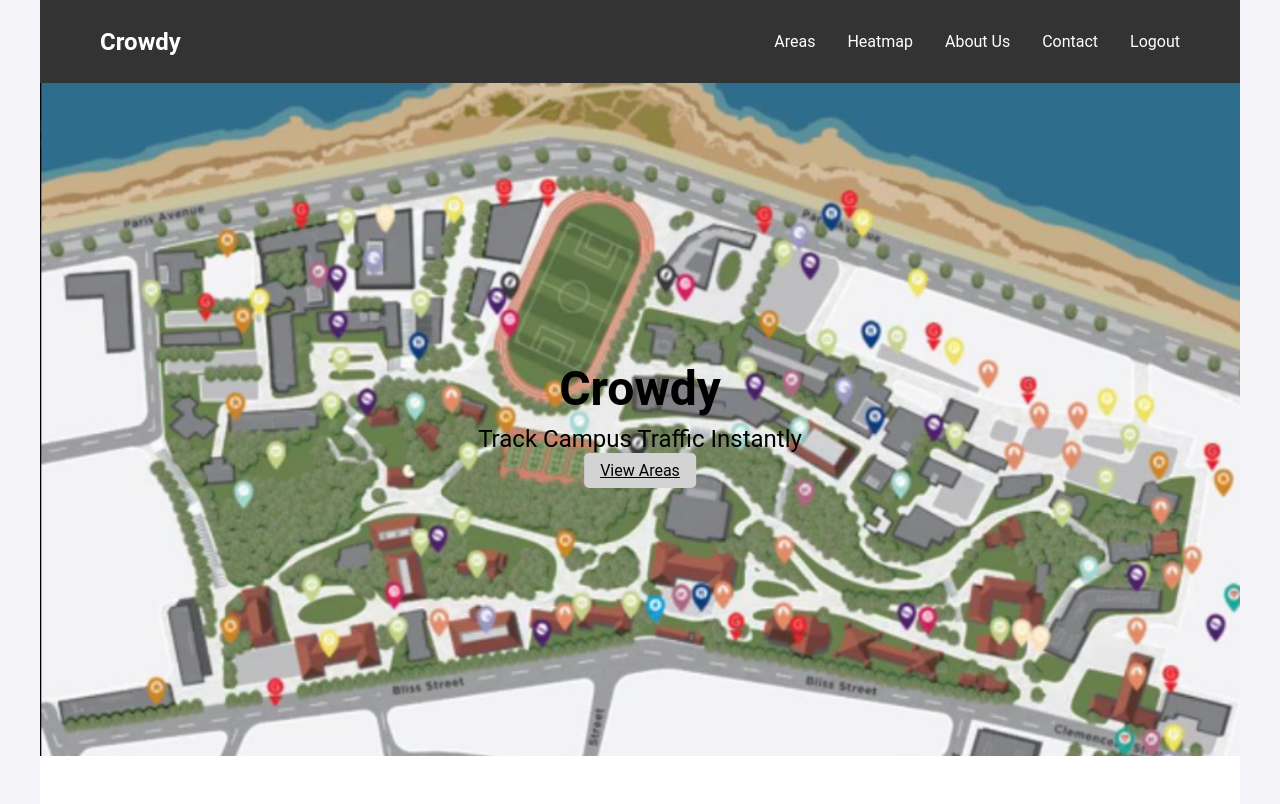
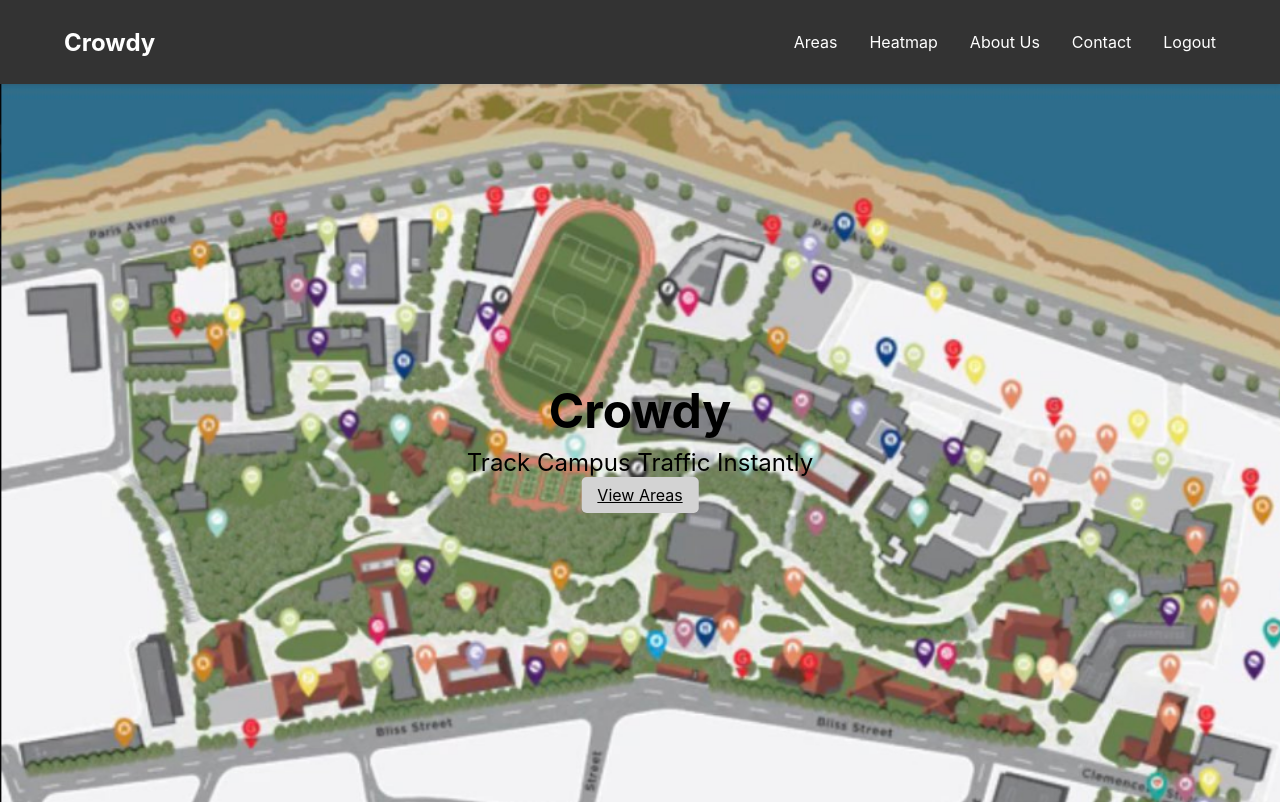
Before and after one commit to bailoun/crowdyaub, a React (Create React App) app: page / in a window 1280 px wide. Shown: the top 804 px of the page. Built offline with nearby package versions, Linux system fonts and the light colour scheme; no server answers; sample sign-in values are in the browser's storage.

Commit message:
minor updates

```diff
--- a/src/App.js
+++ b/src/App.js
@@ -58,6 +58,7 @@ function App() {
   return (
     <Router>
       {user && <Header user={user} />}  {/* Only show the header if the user is verified */}
+      <main>
         <PageTransition>
           <Routes>
             <Route path="/" element={user ? <HomePage /> : <Navigate to="/login" />} />
@@ -77,6 +78,7 @@ function App() {
             <Route path="/heatmap" element={user ? <HeatmapPage /> : <Navigate to="/login" />} />
           </Routes>
         </PageTransition>
+      </main>
       {showFooter && <Footer />}  {/* Only show the footer if not on login or sign-up page */}
     </Router>
   );
--- a/src/components/LoginPage.js
+++ b/src/components/LoginPage.js
@@ -16,10 +16,12 @@ const LoginPage = () => {
   const [error, setError] = useState('');
   const [loading, setLoading] = useState(false);
   const [message, setMessage] = useState('');
+  const [captchaError, setCaptchaError] = useState('');  // New state for captcha error message
   const navigate = useNavigate();
 
   const handleCaptchaChange = (value) => {
     setCaptchaValid(!!value);
+    setCaptchaError('');  // Clear the captcha error message when CAPTCHA is completed
   };
 
   const handlePasswordReset = async () => {
@@ -49,7 +51,7 @@ const LoginPage = () => {
 
   const handleLogin = async () => {
     if (!captchaValid) {
-      setError('Please complete the CAPTCHA.');
+      setCaptchaError('Please complete the CAPTCHA.');
       return;
     }
 
@@ -125,11 +127,14 @@ const LoginPage = () => {
               {showPassword ? <FaEyeSlash /> : <FaEye />}
             </span>
           </div>
-          <ReCAPTCHA
-            sitekey="6Lcy_igqAAAAAKvKcSfaYudIdxo7uGqcaedRzdrH" // Your reCAPTCHA v2 site key
-            onChange={handleCaptchaChange}
-          />
-          <button className="login-button" onClick={handleLogin} disabled={loading || !captchaValid}>
+          <div style={{ display: 'flex', justifyContent: 'center', margin: '1rem 0' }}>
+            <ReCAPTCHA
+              sitekey="6Lcy_igqAAAAAKvKcSfaYudIdxo7uGqcaedRzdrH"
+              onChange={handleCaptchaChange}
+            />
+          </div>
+          {captchaError && <p className="login-error">{captchaError}</p>}
+          <button className="login-button" onClick={handleLogin} disabled={loading}>
             {loading ? 'Loading...' : 'Login'}
           </button>
           <p className="forgot-password-text" onClick={handlePasswordReset}>
--- a/src/components/SignUpPage.js
+++ b/src/components/SignUpPage.js
@@ -3,7 +3,7 @@
 import React, { useState } from 'react';
 import { useNavigate, Link } from 'react-router-dom';
 import { createUserWithEmailAndPassword, sendEmailVerification } from 'firebase/auth';
-import { auth } from '../firebase';
+import { auth } from '../firebase'; // Correct import for auth
 import { FaEye, FaEyeSlash, FaEnvelope } from 'react-icons/fa';
 import ReCAPTCHA from 'react-google-recaptcha';
 import '../styles/LoginPage.css';
@@ -15,17 +15,19 @@ const SignUpPage = () => {
   const [showPassword, setShowPassword] = useState(false);
   const [showConfirmPassword, setShowConfirmPassword] = useState(false);
   const [captchaValid, setCaptchaValid] = useState(false);
+  const [captchaError, setCaptchaError] = useState('');  // New state for captcha error message
   const [error, setError] = useState('');
   const [loading, setLoading] = useState(false);
   const navigate = useNavigate();
 
   const handleCaptchaChange = (value) => {
     setCaptchaValid(!!value);
+    setCaptchaError('');  // Clear the captcha error message when CAPTCHA is completed
   };
 
   const handleSignUp = async () => {
     if (!captchaValid) {
-      setError('Please complete the CAPTCHA.');
+      setCaptchaError('Please complete the CAPTCHA.');
       return;
     }
 
@@ -120,11 +122,14 @@ const SignUpPage = () => {
               {showConfirmPassword ? <FaEyeSlash /> : <FaEye />}
             </span>
           </div>
-          <ReCAPTCHA
-            sitekey="6Lcy_igqAAAAAKvKcSfaYudIdxo7uGqcaedRzdrH" // Your reCAPTCHA v2 site key
-            onChange={handleCaptchaChange}
-          />
-          <button className="login-button" onClick={handleSignUp} disabled={loading || !captchaValid}>
+          <div style={{ display: 'flex', justifyContent: 'center', margin: '1rem 0' }}>
+            <ReCAPTCHA
+              sitekey="6Lcy_igqAAAAAKvKcSfaYudIdxo7uGqcaedRzdrH"
+              onChange={handleCaptchaChange}
+            />
+          </div>
+          {captchaError && <p className="login-error">{captchaError}</p>}
+          <button className="login-button" onClick={handleSignUp} disabled={loading}>
             {loading ? 'Loading...' : 'Sign Up'}
           </button>
           {error && <p className="login-error">{error}</p>}
--- a/src/styles/Header.css
+++ b/src/styles/Header.css
@@ -4,6 +4,9 @@
     color: #fff;
     padding: 1rem 0;
     position: relative; /* Needed for hamburger menu positioning */
+    width: 100%; /* Ensure the header spans the full width */
+    z-index: 1000; /* Ensure the header is above other content */
+    box-shadow: 0 2px 4px rgba(0, 0, 0, 0.1); /* Add subtle shadow for better visibility */
 }
 
 .header .container {
@@ -11,6 +14,9 @@
     justify-content: space-between;
     align-items: center;
     position: relative; /* Allow positioning of the hamburger menu */
+    max-width: 1200px; /* Ensure the container has a maximum width */
+    margin: 0 auto; /* Center the container */
+    padding: 0 1rem; /* Add padding to prevent content from touching the screen edges */
 }
 
 .header .logo {
--- a/src/styles/LoginPage.css
+++ b/src/styles/LoginPage.css
@@ -1,5 +1,3 @@
-/* src/styles/LoginPage.css */
-
 .email-container {
   position: relative;
   width: 100%;
@@ -21,9 +19,8 @@
   color: #007bff;
 }
 
-/* Rest of the styles remain the same... */
-
-body {
+/* Restrict the following styles to only apply to the login/sign-up pages */
+.login-page {
   font-family: 'Roboto', sans-serif;
   background-color: #f4f4f9;
   display: flex;
```
Lines whose indentation alone changed are shown as unchanged.
